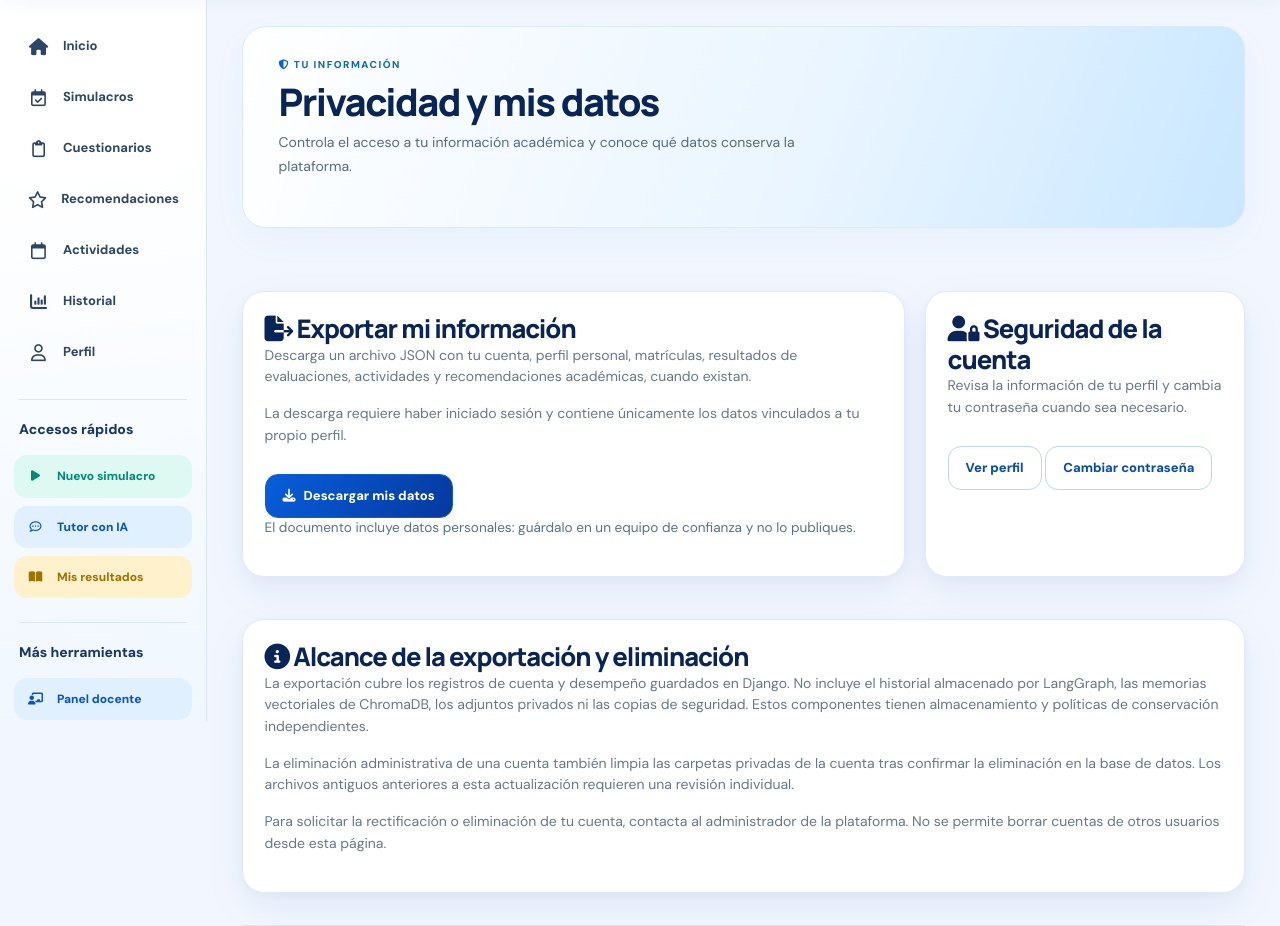
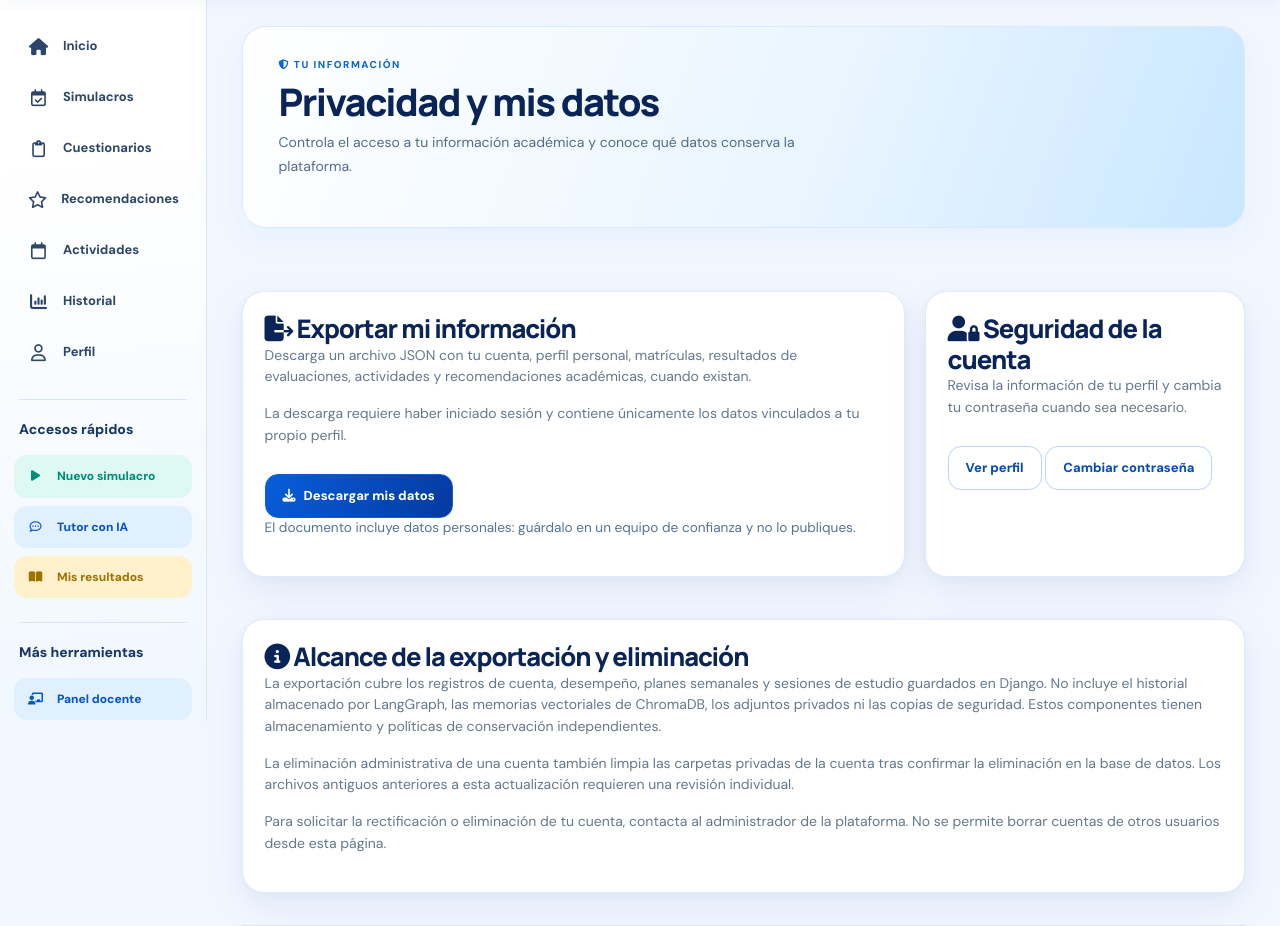
Before and after one commit to legalmenteadriangalindez/Sistema-pre-ICFES-de-prediccion-de-habilidades-y-debilidades-academicas-con-Chatbot, a Django app: page /privacidad/ in a window 1280 px wide. Shown: the part 79-1005 px from the top of the page. Run offline with Django 5.2, Linux system fonts and the light colour scheme; the visitor is signed in with stand-in values (Sample User, id 1).

Commit message:
docs: explicar planes semanales persistentes, migración 0014 y alcance de progreso

```diff
--- a/Principal/templates/Privacidad.html
+++ b/Principal/templates/Privacidad.html
@@ -26,7 +26,7 @@
   </div>
   <section class="ui-card">
     <h2><i class="fas fa-circle-info"></i> Alcance de la exportación y eliminación</h2>
-    <p>La exportación cubre los registros de cuenta y desempeño guardados en Django. No incluye el historial almacenado por LangGraph, las memorias vectoriales de ChromaDB, los adjuntos privados ni las copias de seguridad. Estos componentes tienen almacenamiento y políticas de conservación independientes.</p>
+    <p>La exportación cubre los registros de cuenta, desempeño, planes semanales y sesiones de estudio guardados en Django. No incluye el historial almacenado por LangGraph, las memorias vectoriales de ChromaDB, los adjuntos privados ni las copias de seguridad. Estos componentes tienen almacenamiento y políticas de conservación independientes.</p>
     <p>La eliminación administrativa de una cuenta también limpia las carpetas privadas de la cuenta tras confirmar la eliminación en la base de datos. Los archivos antiguos anteriores a esta actualización requieren una revisión individual.</p>
     <p>Para solicitar la rectificación o eliminación de tu cuenta, contacta al administrador de la plataforma. No se permite borrar cuentas de otros usuarios desde esta página.</p>
   </section>
```
